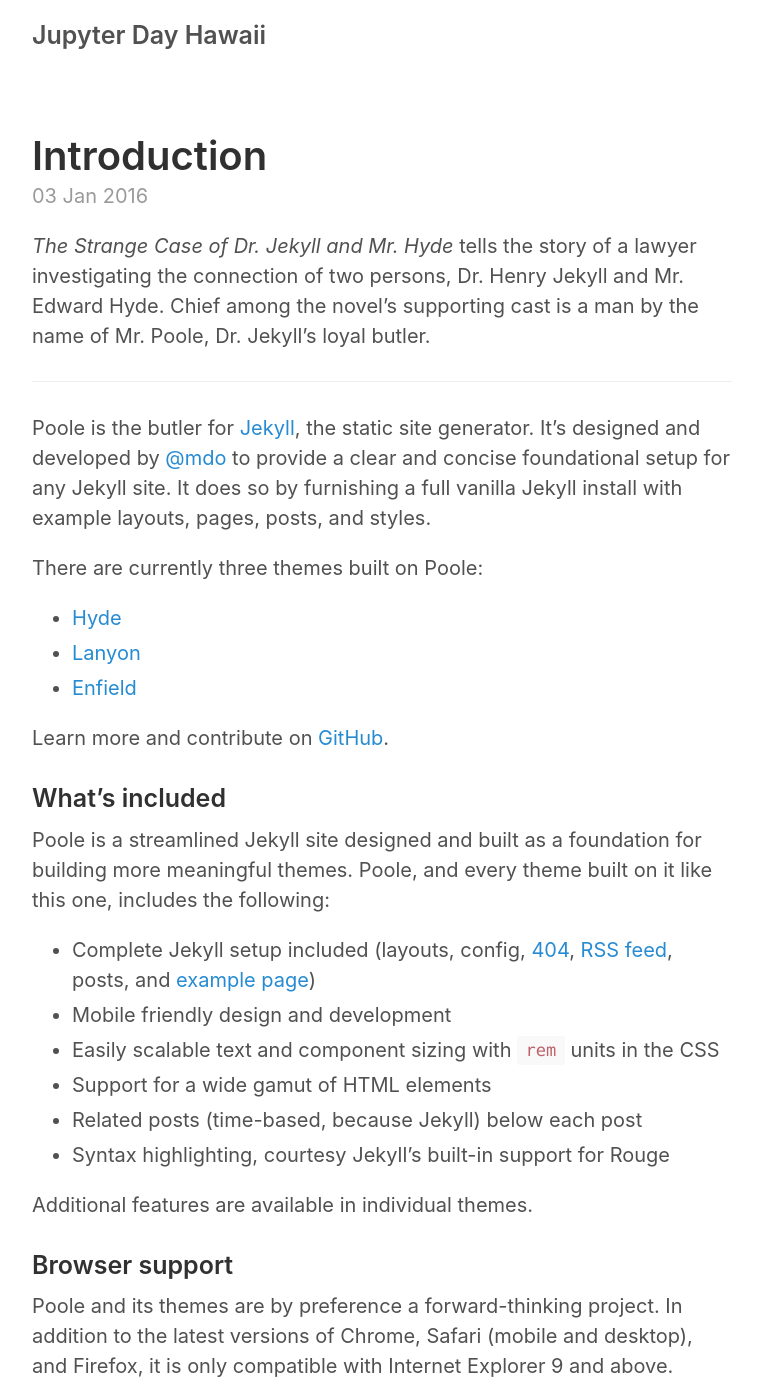
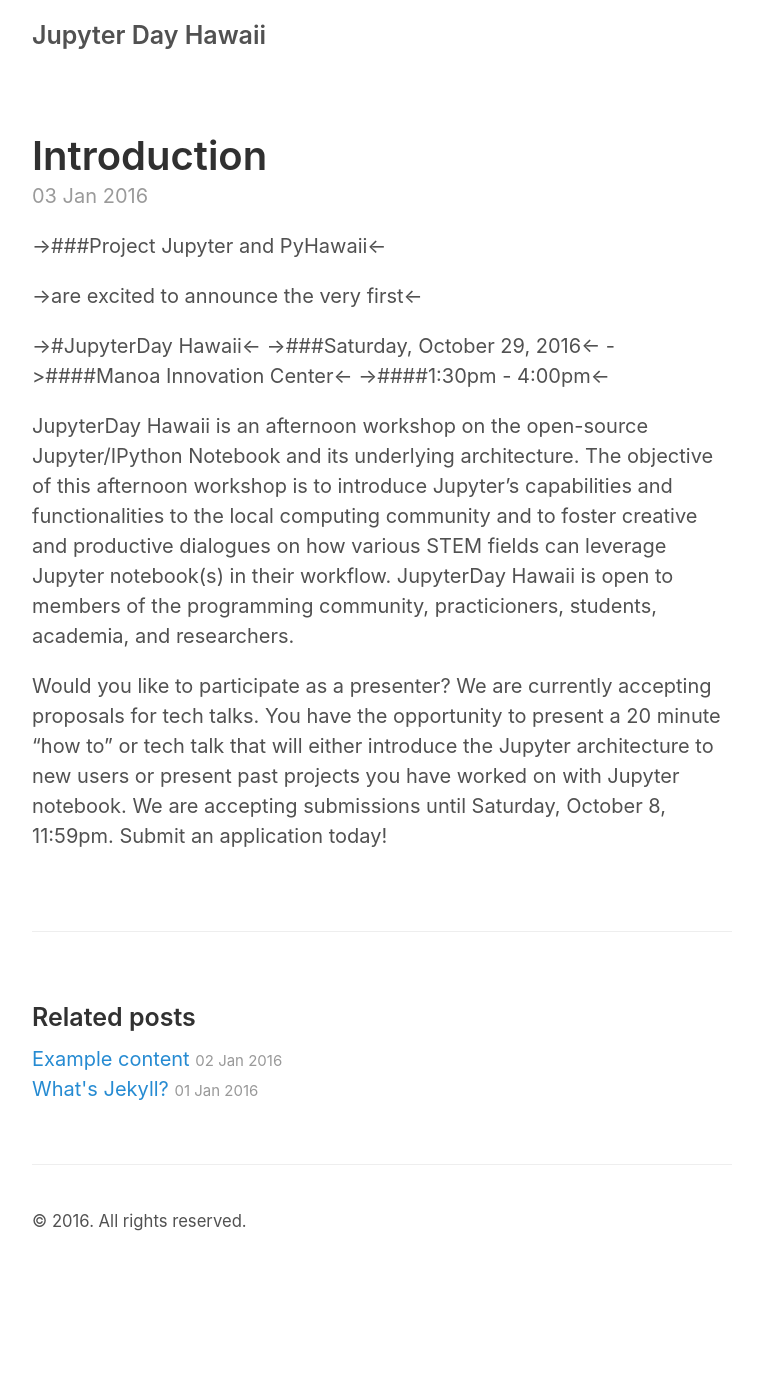
Before and after one commit to jupyterdayhawaii/jupyterdayhawaii.github.io, a Jekyll site: the page built from _posts/2016-01-03-introduction.md, in a window 1280 px wide and 1400 px high. Shown: the whole window, without its empty margins (258-1021 px from the left). Built offline with Jekyll 4.4.1, drawn with Linux system fonts in a browser that asks for light colours; some of the changed text lies outside the part shown.

Commit message:
Update 2016-01-03-introduction.md

```diff
--- a/_posts/2016-01-03-introduction.md
+++ b/_posts/2016-01-03-introduction.md
@@ -1,41 +1,20 @@
 ---
 layout: post
-title: Introduction
+title:  Introduction
 ---
 
-*The Strange Case of Dr. Jekyll and Mr. Hyde* tells the story of a lawyer investigating the connection of two persons, Dr. Henry Jekyll and Mr. Edward Hyde. Chief among the novel's supporting cast is a man by the name of Mr. Poole, Dr. Jekyll's loyal butler.
+->###Project Jupyter and PyHawaii<-
 
------
+->are excited to announce the very first<-
 
-Poole is the butler for [Jekyll](http://jekyllrb.com), the static site generator. It's designed and developed by [@mdo](https://twitter.com/mdo) to provide a clear and concise foundational setup for any Jekyll site. It does so by furnishing a full vanilla Jekyll install with example layouts, pages, posts, and styles.
+->#JupyterDay Hawaii<-
+->###Saturday, October 29, 2016<-
+->####Manoa Innovation Center<-
+->####1:30pm - 4:00pm<-
 
-There are currently three themes built on Poole:
+JupyterDay Hawaii is an afternoon workshop on the open-source Jupyter/IPython Notebook and its underlying architecture. The objective of this afternoon workshop is to introduce Jupyter’s capabilities and functionalities to the local computing community and to foster creative and productive dialogues on how various STEM fields can leverage Jupyter notebook(s) in their workflow. JupyterDay Hawaii is open to members of the programming community, practicioners, students, academia, and researchers.
 
-* [Hyde](http://hyde.getpoole.com)
-* [Lanyon](http://lanyon.getpoole.com)
-* [Enfield](http://enfield.getpoole.com)
-
-Learn more and contribute on [GitHub]({{ site.github.repo }}).
-
-### What's included
-
-Poole is a streamlined Jekyll site designed and built as a foundation for building more meaningful themes. Poole, and every theme built on it like this one, includes the following:
-
-* Complete Jekyll setup included (layouts, config, [404]({{ site.baseurl }}/404.html), [RSS feed]({{ site.baseurl }}/atom.xml), posts, and [example page]({{ site.baseurl }}/about))
-* Mobile friendly design and development
-* Easily scalable text and component sizing with `rem` units in the CSS
-* Support for a wide gamut of HTML elements
-* Related posts (time-based, because Jekyll) below each post
-* Syntax highlighting, courtesy Jekyll's built-in support for Rouge
-
-Additional features are available in individual themes.
-
-### Browser support
-
-Poole and its themes are by preference a forward-thinking project. In addition to the latest versions of Chrome, Safari (mobile and desktop), and Firefox, it is only compatible with Internet Explorer 9 and above.
-
-### Download
-
-These themes are developed on and hosted with GitHub. Head to the [GitHub repository]({{ site.github.repo }}) for downloads, bug reports, and features requests.
-
-Thanks!
+Would you like to participate as a presenter? We are currently accepting proposals for tech talks.
+You have the opportunity to present a 20 minute "how to" or tech talk that will either introduce
+the Jupyter architecture to new users or present past projects you have worked on with
+Jupyter notebook. We are accepting submissions until Saturday, October 8, 11:59pm. Submit an application today!
```
